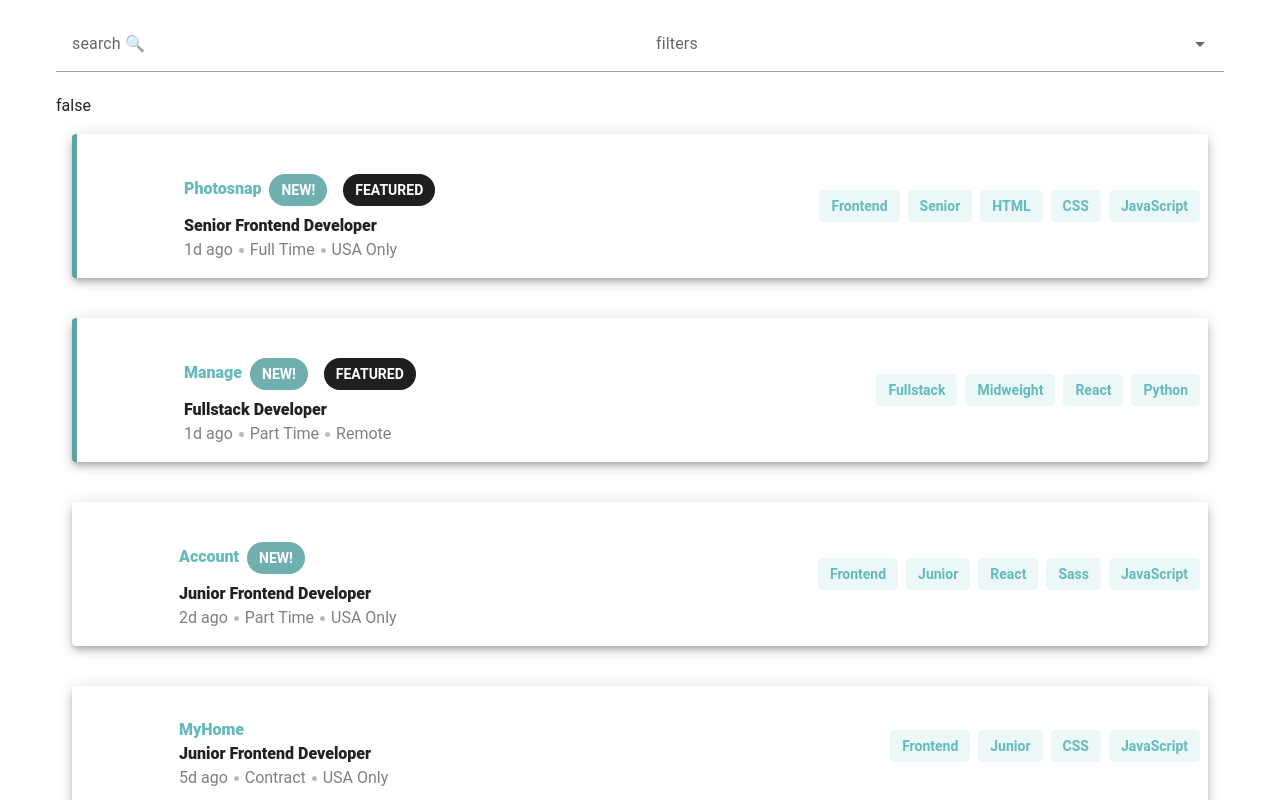
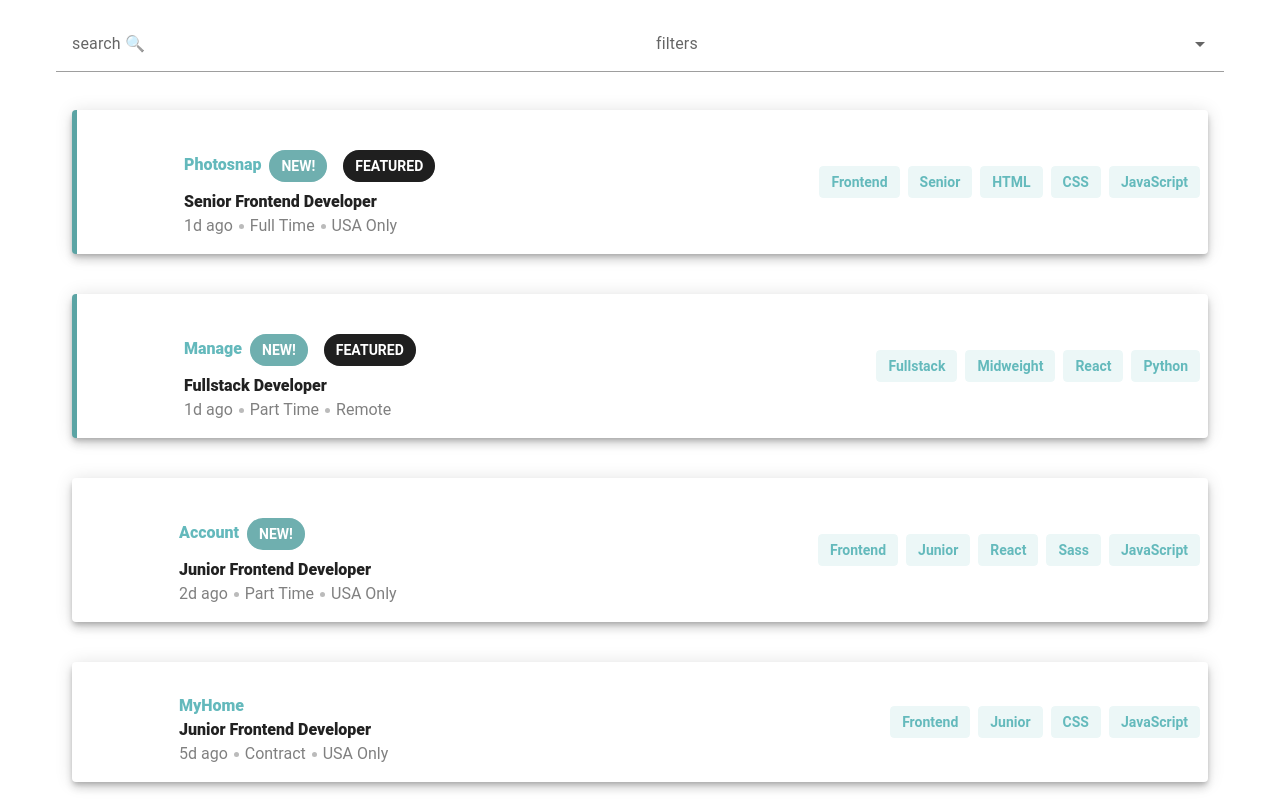
Before and after one commit to KuligKamil/job, a Vue app: page / in a window 1280 px wide. Shown: the top 800 px of the page. Built offline with nearby package versions, Linux system fonts and the light colour scheme.

Commit message:
fix: fix all eslint error, warnings, like add bracets, for v-for  element add 'key', not if for v-for element, fix type in interface

```diff
--- a/src/App.vue
+++ b/src/App.vue
@@ -7,7 +7,6 @@ import { jobsStore } from '@/stores/jobs'
 const { fetchData } = jobsStore()
 const { jobs, isLoading } = storeToRefs(jobsStore())
 
-fetchData()
 const searchText = ref('')
 const filters = computed(() => {
   return Array.from(new Set(jobs.value.map(job => [job.level, ...job.tools, ...job.languages])
@@ -15,11 +14,12 @@ const filters = computed(() => {
 })
 const selectedFilters = ref([])
 const filterData = computed(() => {
-  return jobs.value && searchText.value !== null
+  return (jobs.value && searchText.value !== null)
     ? jobs.value.filter(job => job.searchText.includes(searchText.value.toLowerCase())
       && selectedFilters.value.every(info => job.informations.includes(info)))
     : jobs.value
 })
+fetchData()
 </script>
 
 <template>
@@ -36,14 +36,11 @@ const filterData = computed(() => {
           />
         </v-col>
       </v-row>
-      <div>
-        <div class="d-flex justify-center">
-          <v-progress-circular v-if="isLoading" indeterminate :size="56" />
-        </div>
-        {{ isLoading }}
-        <Job v-for="job in filterData" v-if="!isLoading" :key="job.id" v-model:filters="selectedFilters" :job="job" />
-        <!-- <Job v-for="job in filterData" key="job.id" :filters="selectedFilters" @update:filters="selectedFilters = $event" :job="job"></Job> -->
-        <!-- <Job v-for="job in filterData" key="job.id" :filters="selectedFilters" @update:filters="selectedFilters = $event" :job="job"></Job> -->
+      <div v-if="isLoading" class="d-flex justify-center">
+        <v-progress-circular indeterminate :size="56" />
+      </div>
+      <div v-if="!isLoading">
+        <Job v-for="job in filterData" :key="job.id" v-model:filters="selectedFilters" :job="job" />
       </div>
     </v-container>
   </v-app>
--- a/src/components/JobElement.vue
+++ b/src/components/JobElement.vue
@@ -56,7 +56,7 @@ const chooseInfo = (info: string) => {
     <v-divider class="mt-3 mb-3 d-sm-none divider" />
     <div class="tags ml-4">
       <v-chip
-        v-for="info in job.informations" class="font-weight-bold mr-2 mt-2 mb-2" :color="isSelected(info)"
+        v-for="info in job.informations" :key="info" class="font-weight-bold mr-2 mt-2 mb-2" :color="isSelected(info)"
         label @click="chooseInfo(info)"
       >
         {{ info }}
--- a/src/stores/jobs.ts
+++ b/src/stores/jobs.ts
@@ -46,7 +46,7 @@ export const jobsStore = defineStore('jobs', () => {
 export interface JobSearchString {
   id: number
   company: string
-  position: boolean
+  position: string
   new: boolean
   featured: boolean
   contract: string
```
Also changed, not shown: 1 other file (tests, documents, lock files or other folders).
